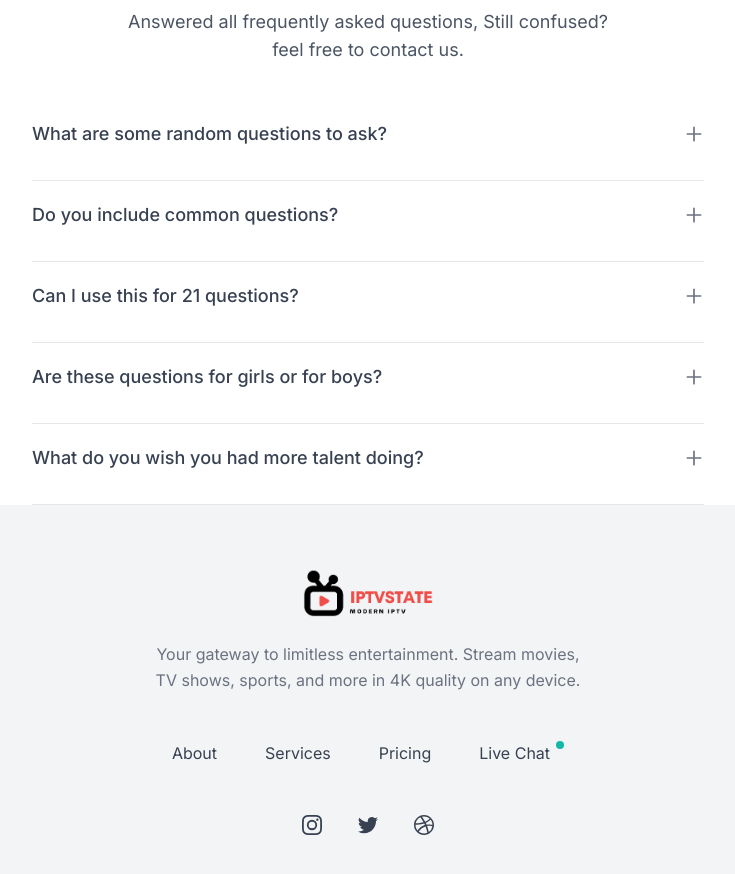
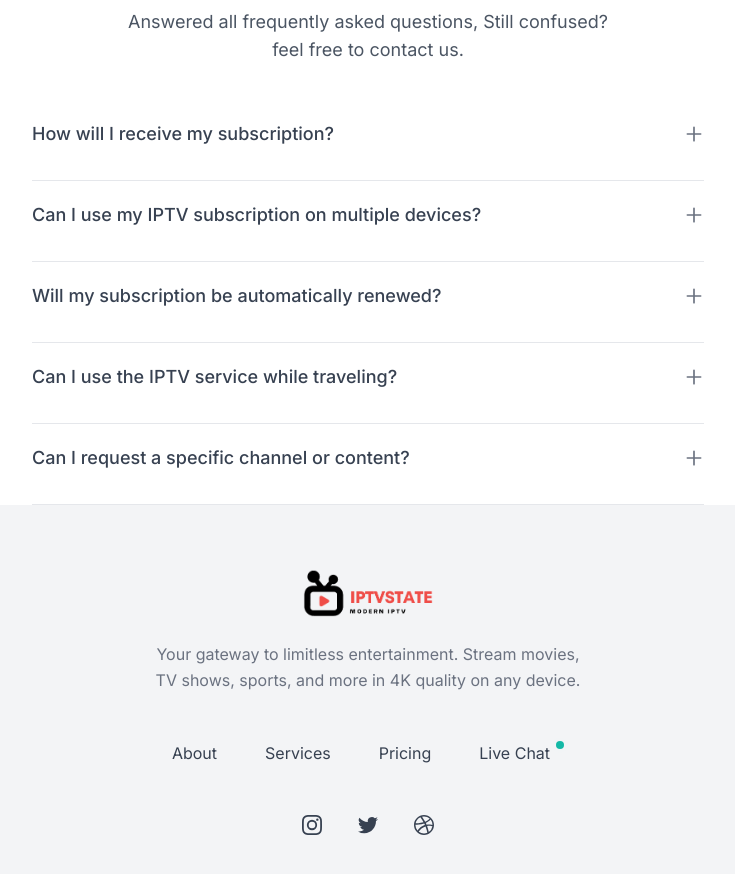
Before and after one commit to AbdoB3/iptvstate, a Next.js app: page /en in a window 1280 px wide. Shown: the part 4360-5234 px from the top of the page, without its empty margins (272-1007 px from the left). Built offline with nearby package versions, Linux system fonts and the light colour scheme.

Commit message:
faq content

```diff
--- a/components/FAQ.jsx
+++ b/components/FAQ.jsx
@@ -47,29 +47,30 @@ const FaqsCard = ({ faqsList }) => {
 }
 
 export default function Faqs() {
+
+    const t = useTranslations('Faq');
     const faqsList = [
         {
-            q: "What are some random questions to ask?",
-            a: "That's exactly the reason we created this random question generator. There are hundreds of random questions to choose from so you're able to find the perfect random question."
+            q: t('content.first.title'),
+            a: t('content.first.desc')
         },
         {
-            q: "Do you include common questions?",
-            a: "This generator doesn't include most common questions. The thought is that you can come up with common questions on your own so most of the questions in this generator."
+            q: t('content.second.title'),
+            a: t('content.second.desc')
         },
         {
-            q: "Can I use this for 21 questions?",
-            a: "Yes! there are two ways that you can use this question generator depending on what you're after. You can indicate that you want 21 questions generated."
+            q: t('content.third.title'),
+            a: t('content.third.desc')
         },
         {
-            q: "Are these questions for girls or for boys?",
-            a: "The questions in this generator are gender neutral and can be used to ask either male of females (or any other gender the person identifies with)."
+            q:  t('content.fourth.title'),
+            a: t('content.fourth.desc')
         },
         {
-            q: "What do you wish you had more talent doing?",
-            a: "If you've been searching for a way to get random questions, you've landed on the correct webpage. We created the Random Question Generator to ask you as many random questions as your heart desires."
+            q:  t('content.fifth.title'),
+            a: t('content.fifth.desc')
         }
     ]
-    const t = useTranslations('Faq');
 
     return (
         <section className="leading-relaxed max-w-screen-xl mt-12 mx-auto px-4 md:px-8">
--- a/messages/de.json
+++ b/messages/de.json
@@ -88,7 +88,30 @@
     },
     "Faq": {
         "title": "Häufig gestellte Fragen",
-        "description": "Alle häufig gestellten Fragen beantwortet, immer noch verwirrt? zögern Sie nicht, uns zu kontaktieren."
+        "description": "Alle häufig gestellten Fragen beantwortet, immer noch verwirrt? zögern Sie nicht, uns zu kontaktieren.",
+        "content":{
+
+      "first":{
+        "title":"Wie werde ich mein Abonnement erhalten?",
+        "desc":"Sobald Sie die Zahlung geleistet haben, erhalten Sie innerhalb von 1 bis 3 Arbeitsstunden eine E-Mail mit Ihren Anmeldedaten."
+      },
+      "second":{
+        "title":"Kann ich mein IPTV-Abonnement auf mehreren Geräten nutzen?",
+        "desc":"Ja, Sie können Ihr Abonnement auf mehreren Geräten nutzen."
+      },
+      "third":{
+        "title":"Wird mein Abonnement automatisch verlängert?",
+        "desc":"Wir werden Sie per E-Mail kontaktieren, um Ihr Abonnement zu erneuern, sobald es abläuft."
+      },
+      "fourth":{
+        "title":"Kann ich den IPTV-Dienst auch auf Reisen nutzen?",
+        "desc":"Ja, unser IPTV-Service ist weltweit zugänglich. Sie können Ihre Lieblingssender und -inhalte genießen, wo immer Sie sich befinden."
+      },
+      "fifth":{
+        "title":"Kann ich einen bestimmten Kanal oder Inhalt anfordern?",
+        "desc":"Wenden Sie sich für Anfragen an unseren Kundensupport."
+      }
+    }
     },
     "Footer": {
         "description": "Ihr Tor zur grenzenlosen Unterhaltung. Streamen Sie Filme, Fernsehsendungen, Sport und mehr in 4K-Qualität auf jedem Gerät.",
--- a/messages/en.json
+++ b/messages/en.json
@@ -59,7 +59,7 @@
     }
   },
   "Steps": {
-    "title":"3 easy steps to get our IPTV",
+    "title": "3 easy steps to get our IPTV",
     "first": {
       "title": "Select Plan",
       "description": "Place your order by selecting your preferred subscription plan."
@@ -88,7 +88,29 @@
   },
   "Faq": {
     "title": "Frequently Asked Questions",
-    "description": "Answered all frequently asked questions, Still confused? feel free to contact us."
+    "description": "Answered all frequently asked questions, Still confused? feel free to contact us.",
+    "content": {
+      "first": {
+        "title": "How will I receive my subscription?",
+        "desc": "Once you have made the payment, you will receive an email with your login details within 1 to 3 working hours."
+      },
+      "second": {
+        "title": "Can I use my IPTV subscription on multiple devices?",
+        "desc": "Yes, you can use your subscription on multiple devices."
+      },
+      "third": {
+        "title": "Will my subscription be automatically renewed?",
+        "desc": "We will contact you via email to renew your subscription once it expires."
+      },
+      "fourth": {
+        "title": "Can I use the IPTV service while traveling?",
+        "desc": "Yes, our IPTV service is accessible worldwide. You can enjoy your favorite channels and content wherever you are."
+      },
+      "fifth": {
+        "title": "Can I request a specific channel or content?",
+        "desc": "For requests, please contact our customer support."
+      }
+    }
   },
   "Footer": {
     "description": "Your gateway to limitless entertainment. Stream movies, TV shows, sports, and more in 4K quality on any device.",
```
